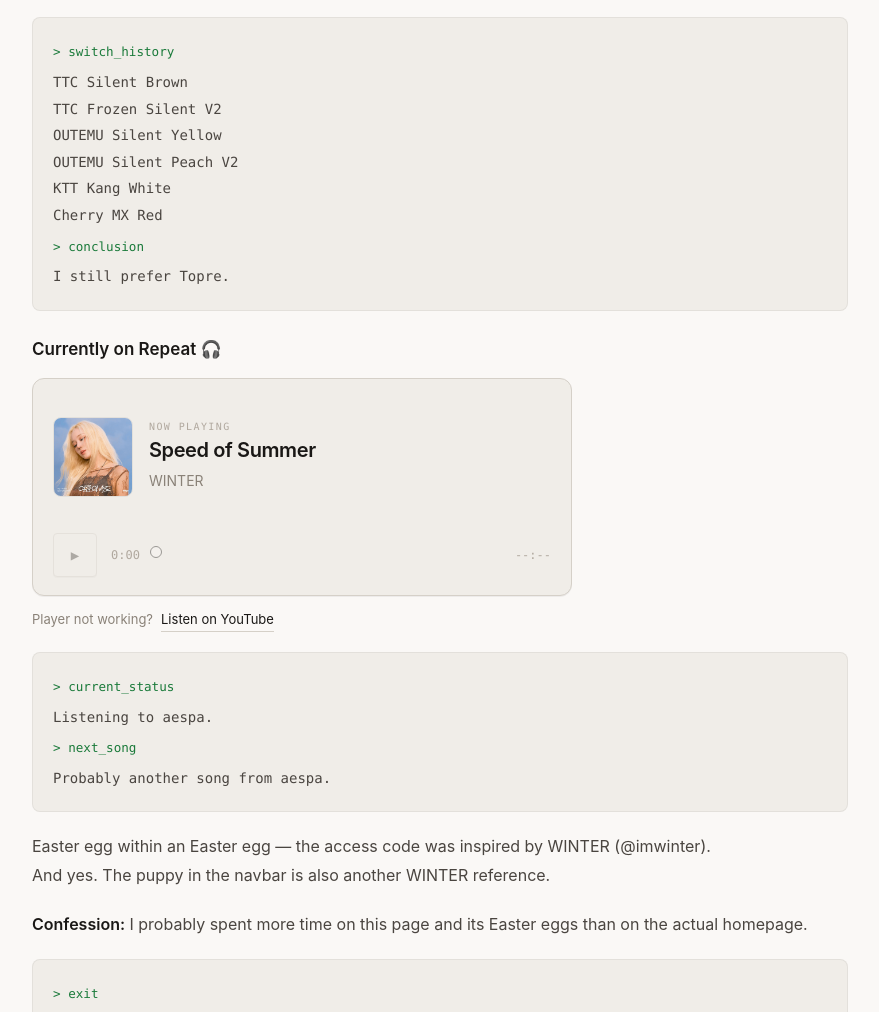
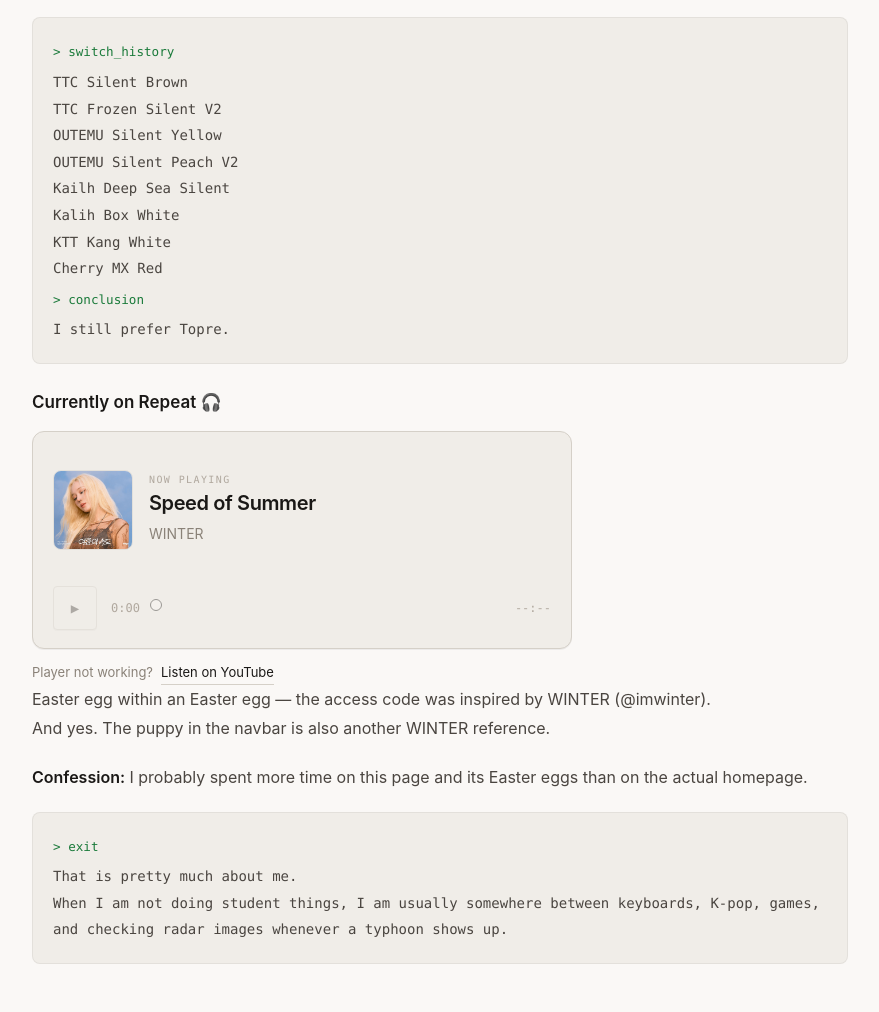
Before and after one commit to chy-sabrina/chy-sabrina.github.io, a plain HTML site: page notes/oow/index.html in a window 1280 px wide. Shown: the part 1809-2821 px from the top of the page, without its empty margins (200-1079 px from the left). Drawn offline with Linux system fonts and the light colour scheme.

Commit message:
docs: update out-of-work note

```diff
--- a/notes/oow/index.html
+++ b/notes/oow/index.html
@@ -171,8 +171,10 @@
           TTC Frozen Silent V2<br>
           OUTEMU Silent Yellow<br>
           OUTEMU Silent Peach V2<br>
+          Kailh Deep Sea Silent<br>
+          Kalih Box White<br>
           KTT Kang White<br>
-          Cherry MX Red
+          Cherry MX Red<br>
         </p>
 
         <p><code>> conclusion</code></p>
@@ -244,16 +246,6 @@
         </a>
       </p>
 
-      <div class="terminal-note">
-
-        <p><code>> current_status</code></p>
-        <p>Listening to aespa.</p>
-
-        <p><code>> next_song</code></p>
-        <p>Probably another song from aespa.</p>
-
-      </div>
-
       <p>
         Easter egg within an Easter egg — the access code was inspired by WINTER (@imwinter).<br>
         And yes. The puppy in the navbar is also another WINTER reference.
```
